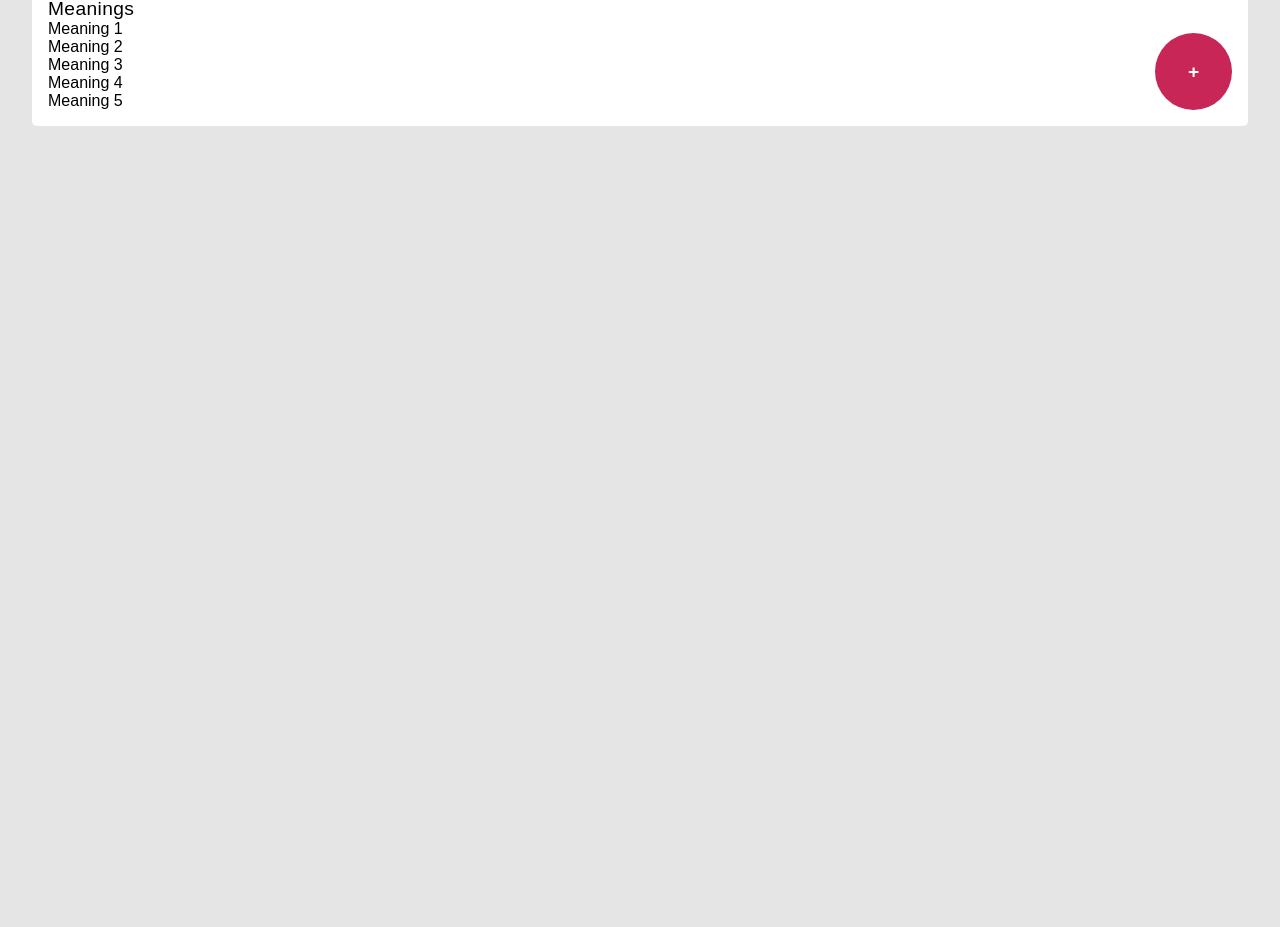
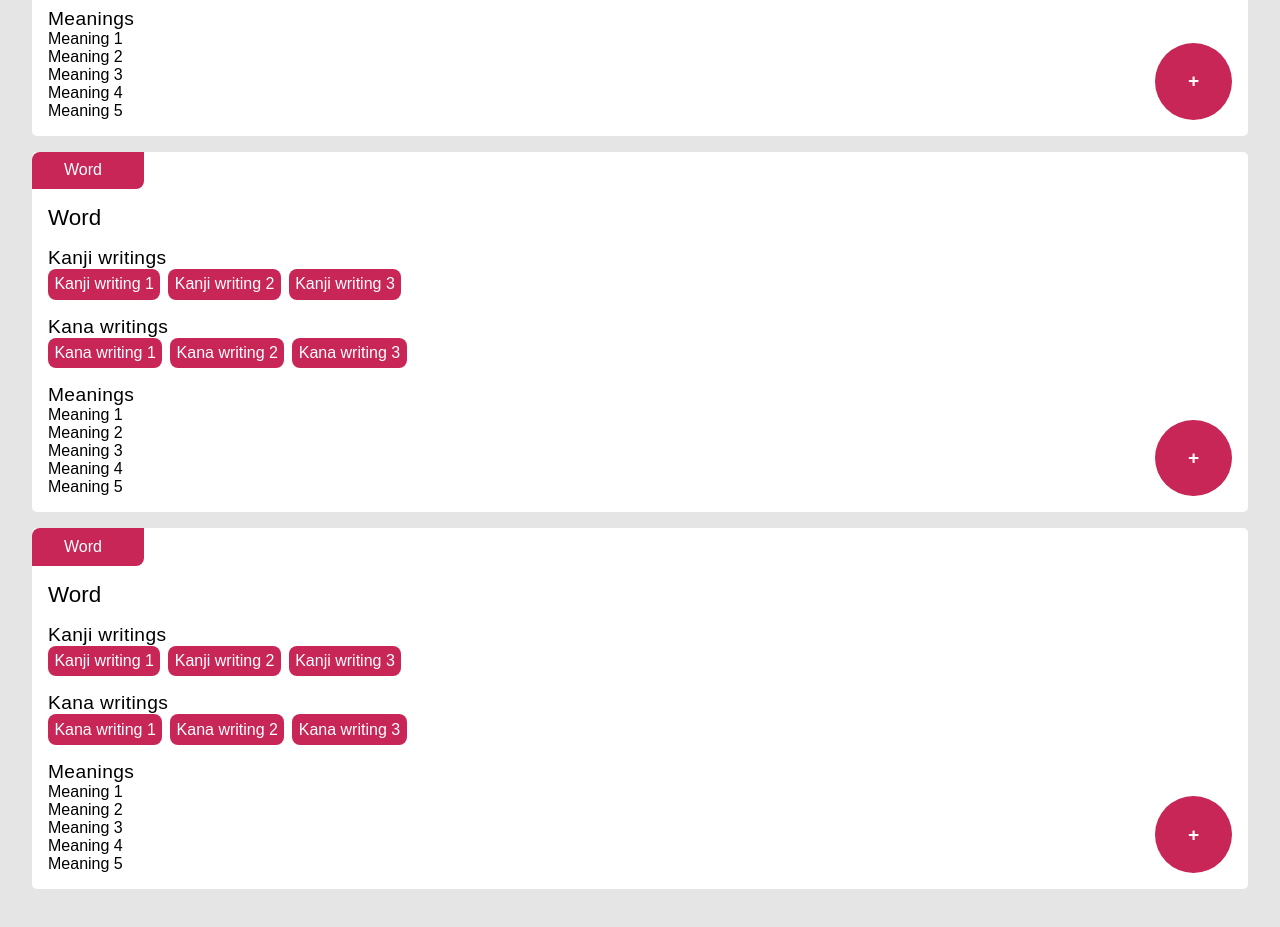
Before and after one commit to Lisible/niconihongeemu-front, a Vue app: page / in a window 1280 px wide. Shown: the part 751-1678 px from the top of the page. Before the commit the page ends 938 px from the top, so only its background shows below. Built offline with nearby package versions, Linux system fonts and the light colour scheme.

Commit message:
Added model for search type + improved style

```diff
--- a/src/App.css
+++ b/src/App.css
@@ -1,5 +1,5 @@
 #main-wrapper {
-    margin: 2em;
+    margin: 5em 2em 0em 2em;
 }
 
 header {
@@ -8,6 +8,10 @@ header {
   padding: 0.5em;
   vertical-align: middle;
   overflow: hidden;
+  position: fixed;
+  width: 100%;
+  z-index: 1000;
+  top: 0;
 }
 
 header h1 {
--- a/src/App.js
+++ b/src/App.js
@@ -7,6 +7,14 @@ export default {
     SearchBar,
     SearchResult
   },
+  created: function() {
+    this.$on('SearchEvent', (query, type) => {
+      console.log(type);
+    });
+  },
+  methods: {
+
+  },
   data: function(){
     return {
       searching: true
--- a/src/components/SearchBar/SearchBar.js
+++ b/src/components/SearchBar/SearchBar.js
@@ -1,3 +1,16 @@
+import SearchType from '@/model/SearchType';
+
 export default {
-	name: 'search-bar'
+	name: 'search-bar',
+	data() {
+		return {
+			query: 'ABCDE',
+			type: 'any'
+		}
+	},
+	methods: {
+		triggerSearchEvent: function(event){
+			this.$parent.$emit('SearchEvent', this.query, SearchType.searchTypeFromString(this.type));
+		}
+	}
 }
--- a/src/components/SearchBar/SearchBar.vue
+++ b/src/components/SearchBar/SearchBar.vue
@@ -1,12 +1,12 @@
 <template>
 	<div id="search-bar">
-		<input type="text" name="search-input">
-		<select name="search-type">
-			<option value="any">Any</option>
-			<option value="word">Word</option>
-			<option value="kanji">Kanji</option>
+		<input type="text" name="search-input" v-model="query">
+		<select v-model="type" name="search-type">
+			<option v-bind:value="'any'">Any</option>
+			<option v-bind:value="'word'">Word</option>
+			<option v-bind:value="'kanji'">Kanji</option>
 		</select>
-		<button id="search-button" ref="searchButton">Search</button>
+		<button id="search-button" ref="searchButton" @click="triggerSearchEvent">Search</button>
 	</div>
 </template>
 
--- a/src/components/SearchResult/SearchResult.css
+++ b/src/components/SearchResult/SearchResult.css
@@ -60,6 +60,17 @@ ul {
 	transition: all 0.3s;
 }
 
+#search-result > li button:active {
+	transform: translate(-0.2em, 0.2em);
+	box-shadow: 0px 0px 0px;
+	background-color: #b61546;
+	transition: transform 0.2s, box-shadow 0.2s, background-color 0.01s, color 0.01s;
+}
+
+section {
+	margin-top: 1em;
+}
+
 section span {
 	display: block;
 }
@@ -77,10 +88,6 @@ section h1 {
 	transition: all 0.3s;
 }
 
-.writing-list {
-	margin-bottom: 1em;
-}
-
 .writing-list li {
 	display: inline-block;
 	background-color: #C72657;
--- a/src/components/SearchResult/SearchResult.vue
+++ b/src/components/SearchResult/SearchResult.vue
@@ -67,6 +67,78 @@
 				<button>+</button>
 			</div>
 		</li>
+
+		<li>
+			<div class="word-result">
+				<span>Word</span>
+
+				<section>
+					<h1>Kanji writings</h1>
+					<ul class="writing-list">
+						<li>Kanji writing 1</li>
+						<li>Kanji writing 2</li>
+						<li>Kanji writing 3</li>
+					</ul>
+				</section>
+
+				<section>
+					<h1>Kana writings</h1>
+					<ul class="writing-list">
+						<li>Kana writing 1</li>
+						<li>Kana writing 2</li>
+						<li>Kana writing 3</li>
+					</ul>
+				</section>
+
+				<section>
+					<h1>Meanings</h1>
+					<ul>
+						<li>Meaning 1</li>
+						<li>Meaning 2</li>
+						<li>Meaning 3</li>
+						<li>Meaning 4</li>
+						<li>Meaning 5</li>
+					</ul>
+				</section>
+				<button>+</button>
+			</div>
+		</li>
+
+		<li>
+			<div class="word-result">
+				<span>Word</span>
+
+				<section>
+					<h1>Kanji writings</h1>
+					<ul class="writing-list">
+						<li>Kanji writing 1</li>
+						<li>Kanji writing 2</li>
+						<li>Kanji writing 3</li>
+					</ul>
+				</section>
+
+				<section>
+					<h1>Kana writings</h1>
+					<ul class="writing-list">
+						<li>Kana writing 1</li>
+						<li>Kana writing 2</li>
+						<li>Kana writing 3</li>
+					</ul>
+				</section>
+
+				<section>
+					<h1>Meanings</h1>
+					<ul>
+						<li>Meaning 1</li>
+						<li>Meaning 2</li>
+						<li>Meaning 3</li>
+						<li>Meaning 4</li>
+						<li>Meaning 5</li>
+					</ul>
+				</section>
+				<button>+</button>
+			</div>
+		</li>
 	</ul>
 </template>
 
--- /dev/null
+++ b/src/model/SearchType.js
@@ -0,0 +1,17 @@
+export default {
+	SearchType: Object.freeze({
+					ANY: 1,
+					WORD: 2,
+					KANJI: 3
+				}),
+
+	searchTypeFromString: function(str) {
+		if(typeof str !== 'string')
+			throw { id: 'invalid_search_type' };
+
+		if(str === 'any') return this.SearchType.ANY;
+		else if(str === 'word') return this.SearchType.WORD;
+		else if(str === 'kanji') return this.SearchType.KANJI;
+		else throw { id: 'invalid_search_type' };
+	}
+}
```
